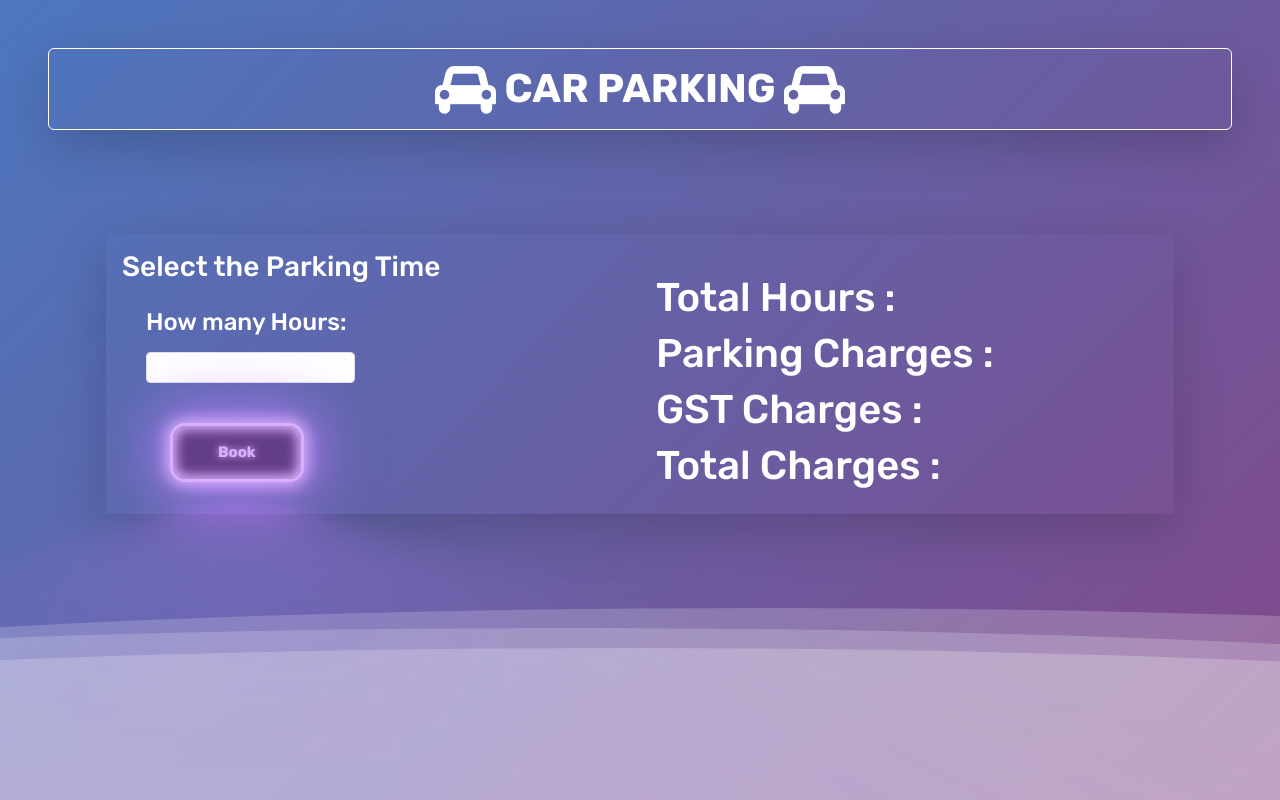
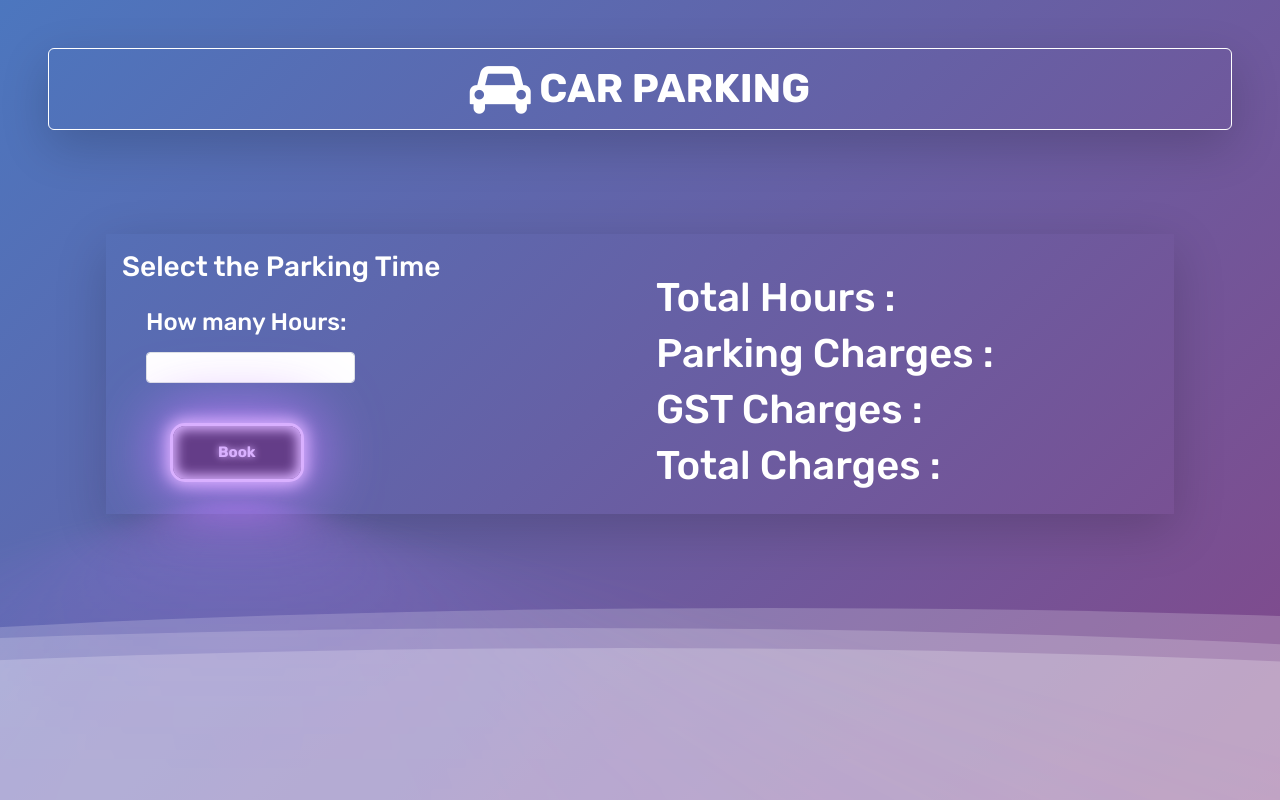
Before and after one commit to Abimanyu-Ravichandran/CAR-PARKING, a plain HTML site: page index.html in a window 1280 px wide. Drawn offline with nearby package versions, Linux system fonts and the light colour scheme.

Commit message:
Update index.html

```diff
--- a/index.html
+++ b/index.html
@@ -151,7 +151,7 @@ button:active {
 
     <div class="col-md-12 p-5">
 
-<h1 class="text-center text-white fw-bolder border border-white rounded p-3 shadow-lg"> <i class="fa fa-car fa-lg"></i> CAR PARKING <i class="fa fa-car fa-lg"></i></h1>
+<h1 class="text-center text-white fw-bolder border border-white rounded p-3 shadow-lg"> <i class="fa fa-car fa-lg"></i> CAR PARKING</h1>
 
     </div>
 </div>
```
